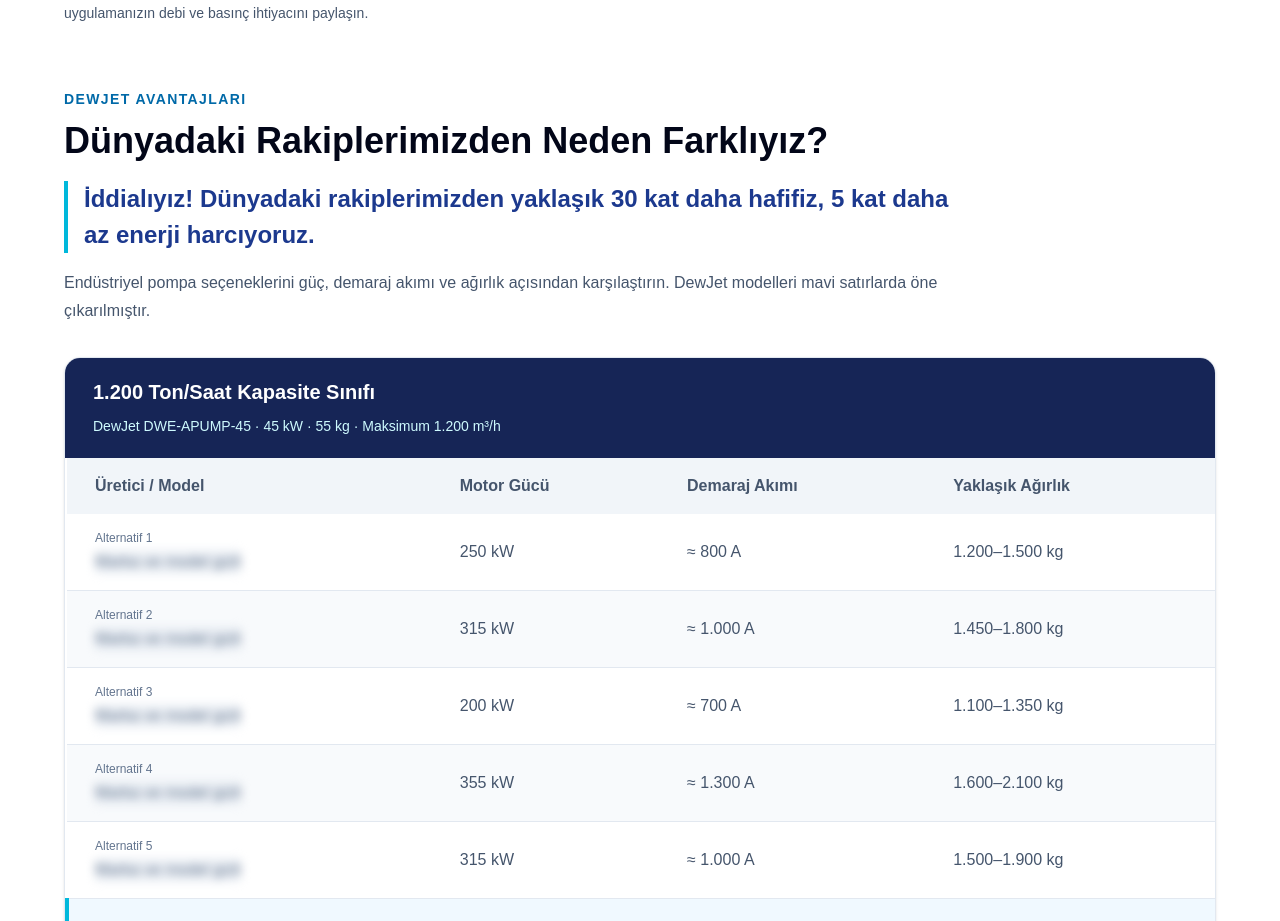
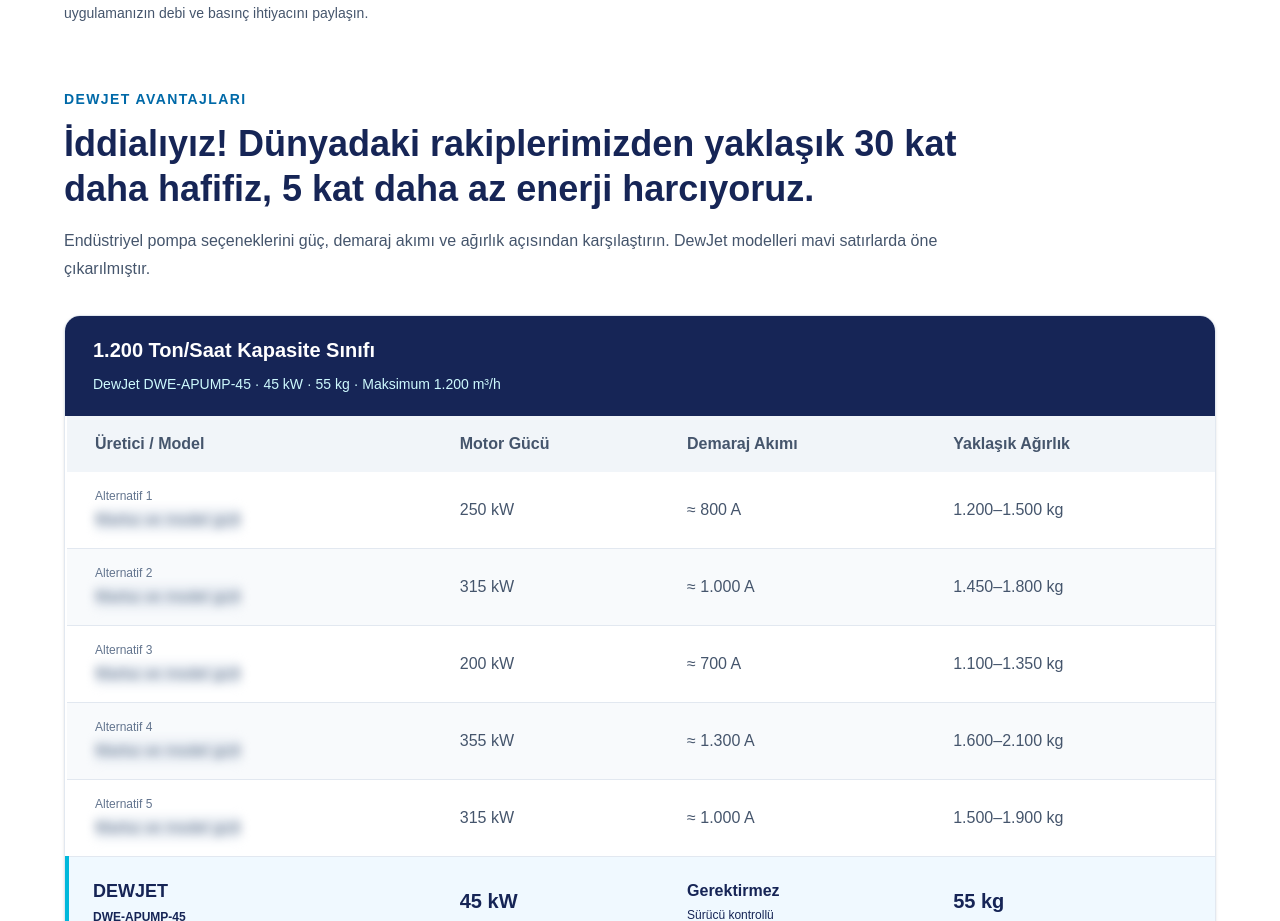
Before and after one commit to alierengunaltili/tekin-power, a Next.js app: page /dewjet-pompa in a window 1280 px wide. Shown: the part 3120-4041 px from the top of the page. Built offline with nearby package versions, Linux system fonts and the light colour scheme.

Commit message:
Use pump comparison slogan as the section heading

```diff
--- a/src/components/PumpComparison.tsx
+++ b/src/components/PumpComparison.tsx
@@ -42,8 +42,7 @@ export default function PumpComparison() {
       <div className="mx-auto max-w-6xl">
         <header className="mb-8 max-w-4xl">
           <p className="text-sm font-bold uppercase tracking-widest text-sky-700">DewJet avantajları</p>
-          <h2 id="pompa-karsilastirma-baslik" className="mt-3 text-2xl font-bold text-slate-950 sm:text-4xl">Dünyadaki Rakiplerimizden Neden Farklıyız?</h2>
-          <p className="mt-5 border-l-4 border-cyan-500 pl-4 text-lg font-bold leading-8 text-blue-900 sm:text-2xl sm:leading-9">İddialıyız! Dünyadaki rakiplerimizden yaklaşık 30 kat daha hafifiz, 5 kat daha az enerji harcıyoruz.</p>
+          <h2 id="pompa-karsilastirma-baslik" className="mt-3 text-2xl font-bold leading-snug text-blue-950 sm:text-4xl sm:leading-tight">İddialıyız! Dünyadaki rakiplerimizden yaklaşık 30 kat daha hafifiz, 5 kat daha az enerji harcıyoruz.</h2>
           <p className="mt-4 leading-7 text-slate-600">Endüstriyel pompa seçeneklerini güç, demaraj akımı ve ağırlık açısından karşılaştırın. DewJet modelleri mavi satırlarda öne çıkarılmıştır.</p>
         </header>
 
```
